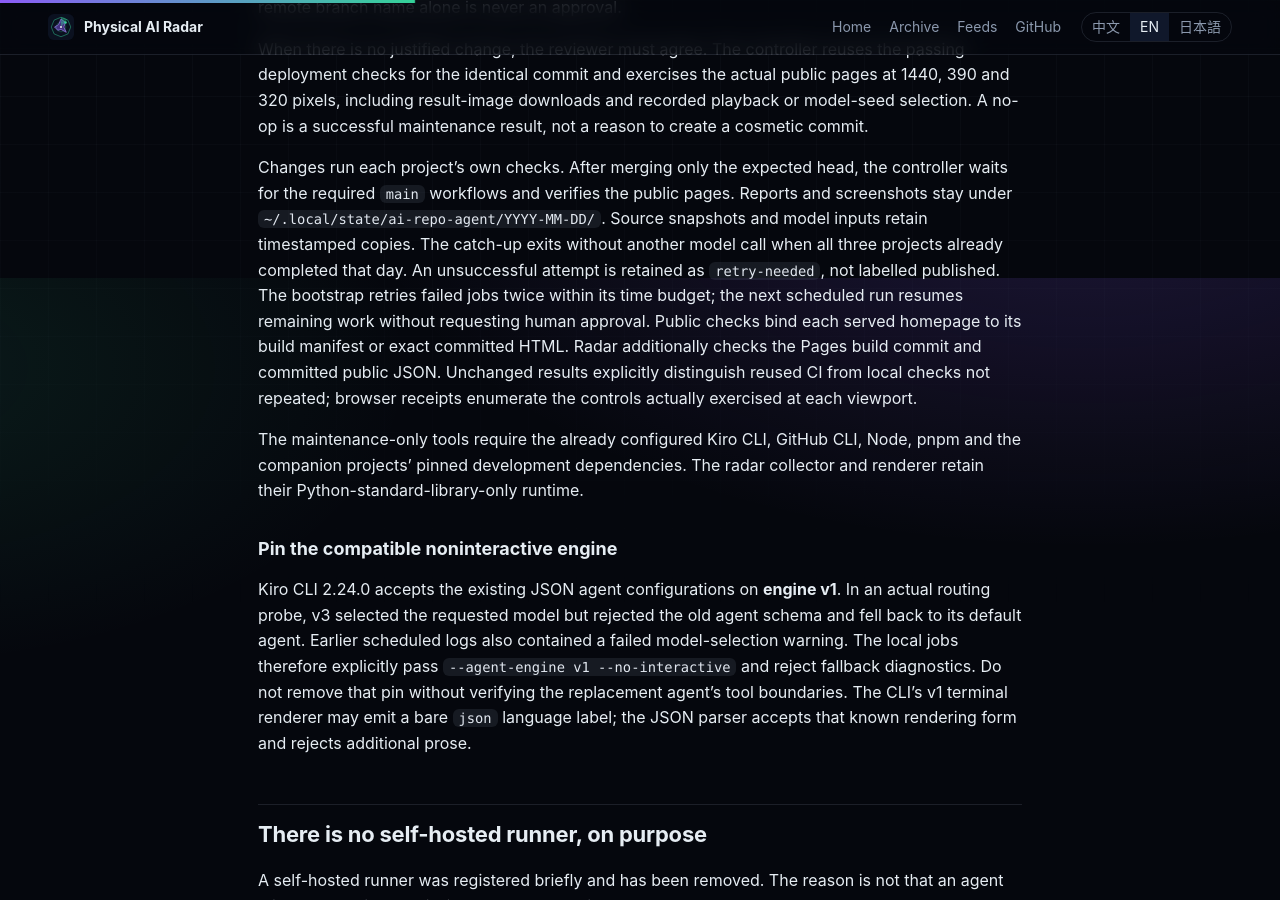
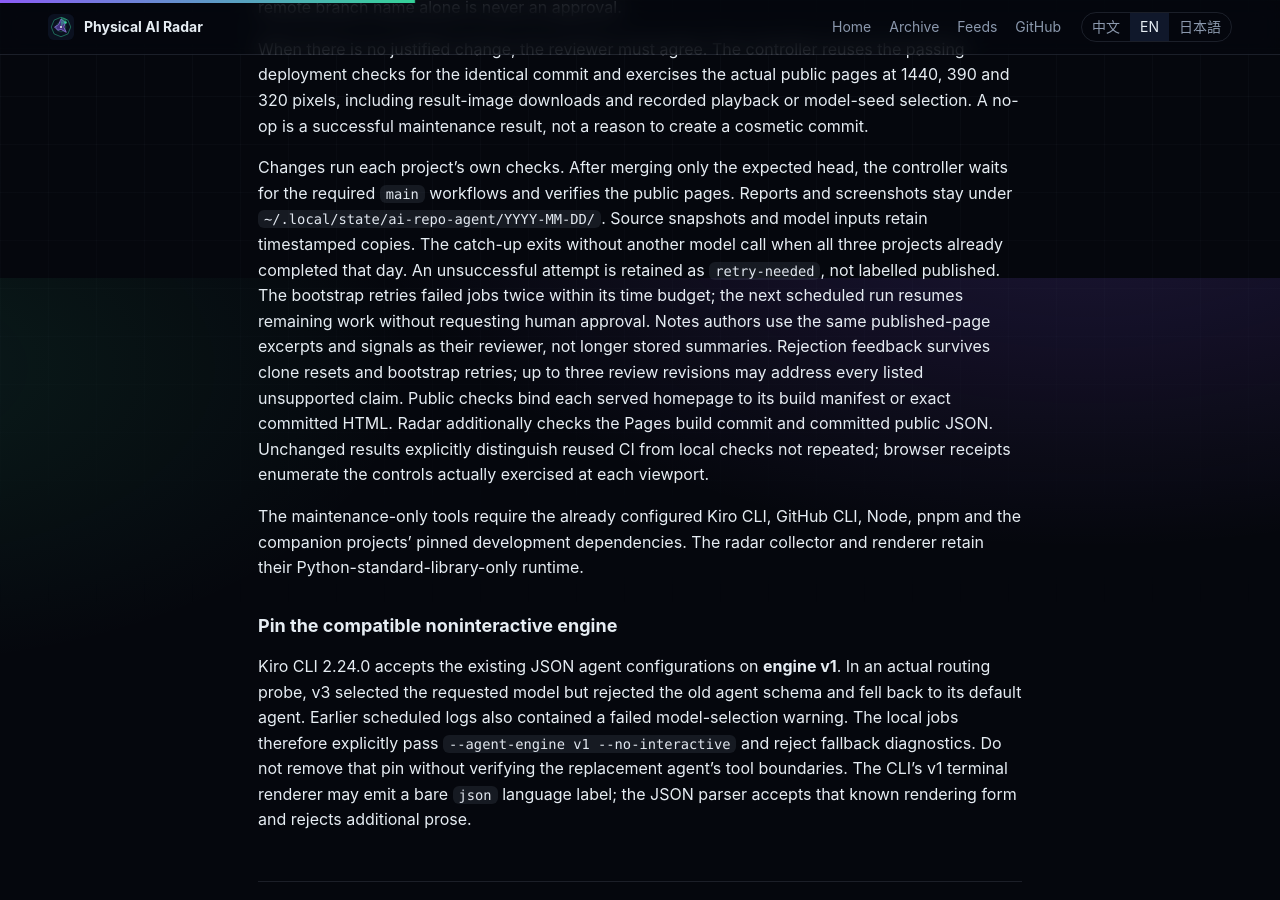
Before and after one commit to noteflowai/physical-ai-radar, a Jekyll site: the page built from docs/automation.md, in a window 1280 px wide and 900 px high, scrolled down 1522 px. Built offline with Jekyll 4.4.1, drawn with Linux system fonts in a browser that asks for light colours; our own code applies the rules of GitHub Pages for plain Markdown files.

Commit message:
Keep notes grounded in visible evidence across automatic retries

```diff
--- a/docs/automation.md
+++ b/docs/automation.md
@@ -67,6 +67,9 @@
 An unsuccessful attempt is retained as `retry-needed`, not labelled published.
 The bootstrap retries failed jobs twice within its time budget; the next scheduled
 run resumes remaining work without requesting human approval.
+Notes authors use the same published-page excerpts and signals as their reviewer,
+not longer stored summaries. Rejection feedback survives clone resets and bootstrap
+retries; up to three review revisions may address every listed unsupported claim.
 Public checks bind each served homepage to its build manifest or exact committed
 HTML. Radar additionally checks the Pages build commit and committed public JSON.
 Unchanged results explicitly distinguish reused CI from local checks not repeated;
```
Also changed, not shown: .kiro/agents/radar-analyst.json, 1 other file.
